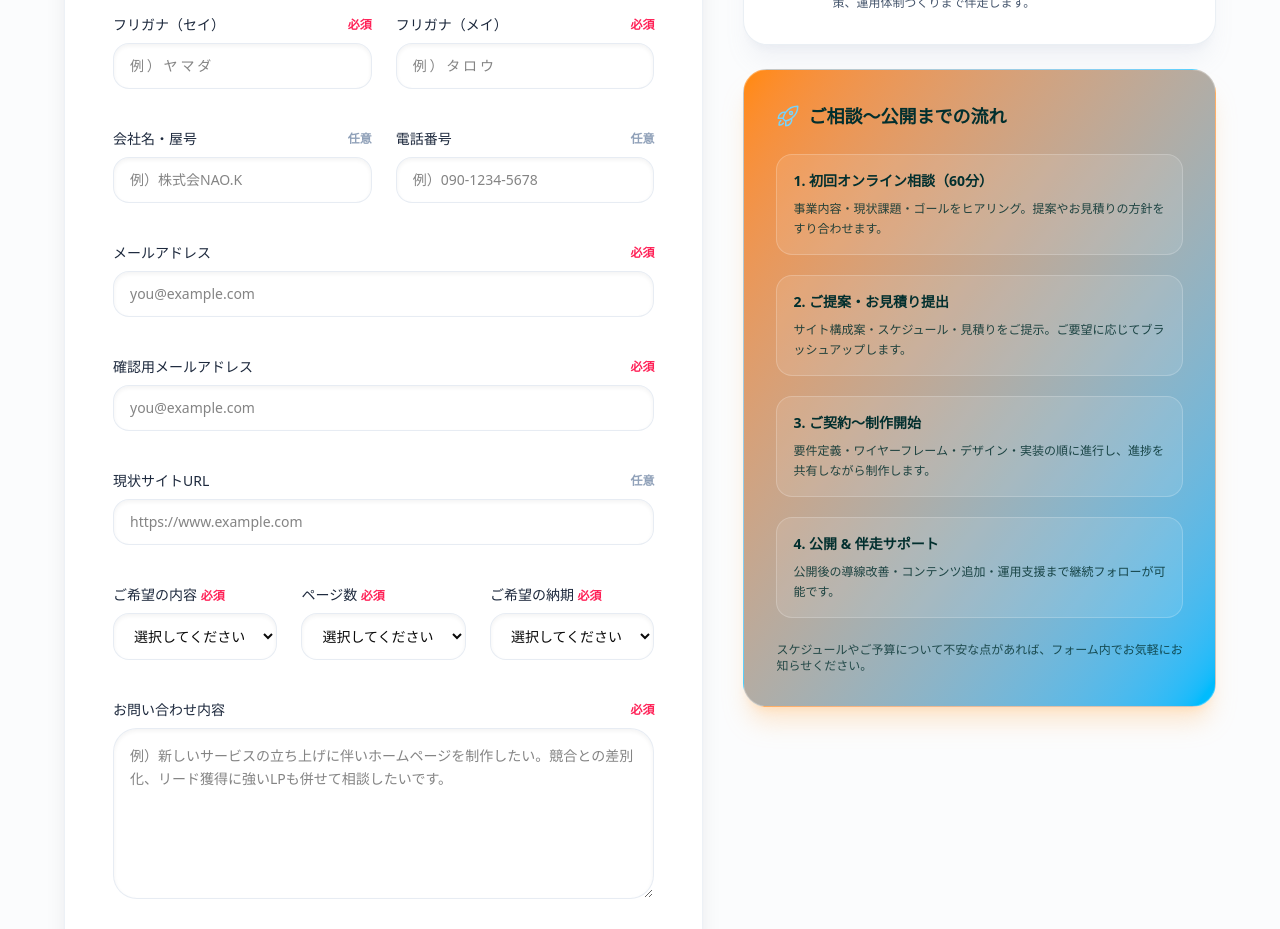
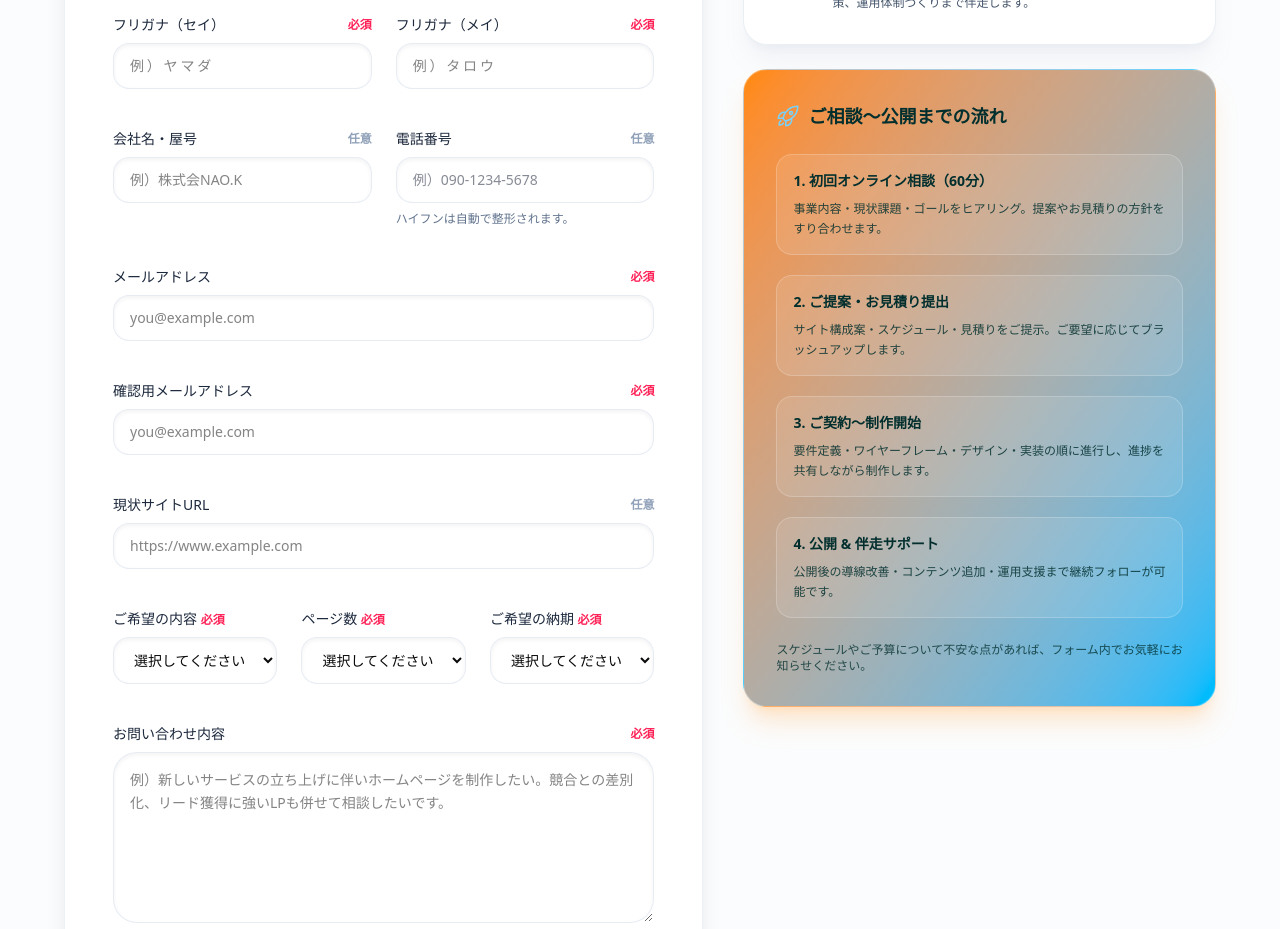
Before and after one commit to naoki-koda/naok-web-site, a Next.js app: page /contact in a window 1280 px wide. Shown: the part 900-1829 px from the top of the page. Built offline with nearby package versions, Linux system fonts and the light colour scheme.

Commit message:
電話番号のUIを改善

```diff
--- a/src/app/ui/contact/contact-form.tsx
+++ b/src/app/ui/contact/contact-form.tsx
@@ -3,6 +3,7 @@
 import { sendMail, State } from '@/app/lib/sendMail';
 import { useRouter } from 'next/navigation';
 import { useActionState, useEffect } from 'react';
+import { PhoneField } from './phone-field';
 
 type FieldName = keyof NonNullable<State['errors']>;
 
@@ -163,28 +164,11 @@ export default function Form() {
               {renderError('company')}
             </div>
           </div>
-          <div>
-            <label
-              htmlFor="phone"
-              className="flex items-center justify-between text-sm font-medium text-slate-800 dark:text-slate-100"
-            >
-              <span>電話番号</span>
-              <span className="text-xs font-semibold text-slate-400 dark:text-slate-500">任意</span>
-            </label>
-            <input
-              id="phone"
-              name="phone"
-              type="tel"
-              inputMode="tel"
-              placeholder="例）090-1234-5678"
-              defaultValue={state.values?.phone ?? ''}
-              className="mt-2 w-full dark:text-slate-100 rounded-2xl border border-slate-200/80 bg-white px-4 py-3 text-sm shadow-inner focus:border-sky-400 focus:outline-none focus:ring-2 focus:ring-sky-300/60 dark:border-white/10 dark:bg-slate-950/70"
-              aria-describedby="phone-error"
-            />
-            <div id="phone-error" aria-live="polite" aria-atomic="true">
-              {renderError('phone')}
-            </div>
-          </div>
+          <PhoneField
+            defaultValue={state.values?.phone ?? ''}
+            error={renderError('phone')}
+            name="phone"
+          />
         </div>
 
         <div>
--- /dev/null
+++ b/src/app/ui/contact/phone-field.tsx
@@ -0,0 +1,73 @@
+import React from "react";
+
+function normalizePhone(value: string) {
+  // 数字だけにする（送信用）
+  return value.replace(/[^\d]/g, "");
+}
+
+function formatPhoneJP(value: string) {
+  // 数字とハイフン以外は除去
+  const digits = normalizePhone(value).slice(0, 11);
+
+  // 090 / 080 / 070 の11桁を想定して整形（簡易）
+  if (digits.length <= 3) return digits;
+  if (digits.length <= 7) return `${digits.slice(0, 3)}-${digits.slice(3)}`;
+  return `${digits.slice(0, 3)}-${digits.slice(3, 7)}-${digits.slice(7)}`;
+}
+
+export function PhoneField({
+  defaultValue = "",
+  error,
+  name = "phone",
+}: {
+  defaultValue?: string;
+  error?: React.ReactNode;
+  name?: string;
+}) {
+  const [displayValue, setDisplayValue] = React.useState(
+    formatPhoneJP(defaultValue)
+  );
+
+  const normalized = normalizePhone(displayValue);
+
+  return (
+    <div>
+      <label
+        htmlFor={name}
+        className="flex items-center justify-between text-sm font-medium text-slate-800 dark:text-slate-100"
+      >
+        <span>電話番号</span>
+        <span className="text-xs font-semibold text-slate-400 dark:text-slate-500">
+          任意
+        </span>
+      </label>
+
+      <input
+        id={name}
+        name={`${name}Display`}
+        type="tel"
+        inputMode="tel"
+        autoComplete="tel"
+        placeholder="例）090-1234-5678"
+        value={displayValue}
+        onChange={(e) => setDisplayValue(formatPhoneJP(e.target.value))}
+        className="mt-2 w-full rounded-2xl border border-slate-200/80 bg-white px-4 py-3 text-sm text-slate-900 shadow-inner
+                   focus:border-sky-400 focus:outline-none focus:ring-2 focus:ring-sky-300/60
+                   dark:border-white/10 dark:bg-slate-950/70 dark:text-slate-100"
+        aria-describedby={`${name}-hint ${name}-error`}
+        aria-invalid={Boolean(error)}
+      />
+
+      {/* 送信用：数字のみ */}
+      <input type="hidden" name={name} value={normalized} />
+
+      <p id={`${name}-hint`} className="mt-2 text-xs text-slate-500">
+        ハイフンは自動で整形されます。
+      </p>
+
+      <div id={`${name}-error`} aria-live="polite" aria-atomic="true">
+        {error}
+      </div>
+    </div>
+  );
+}
```
